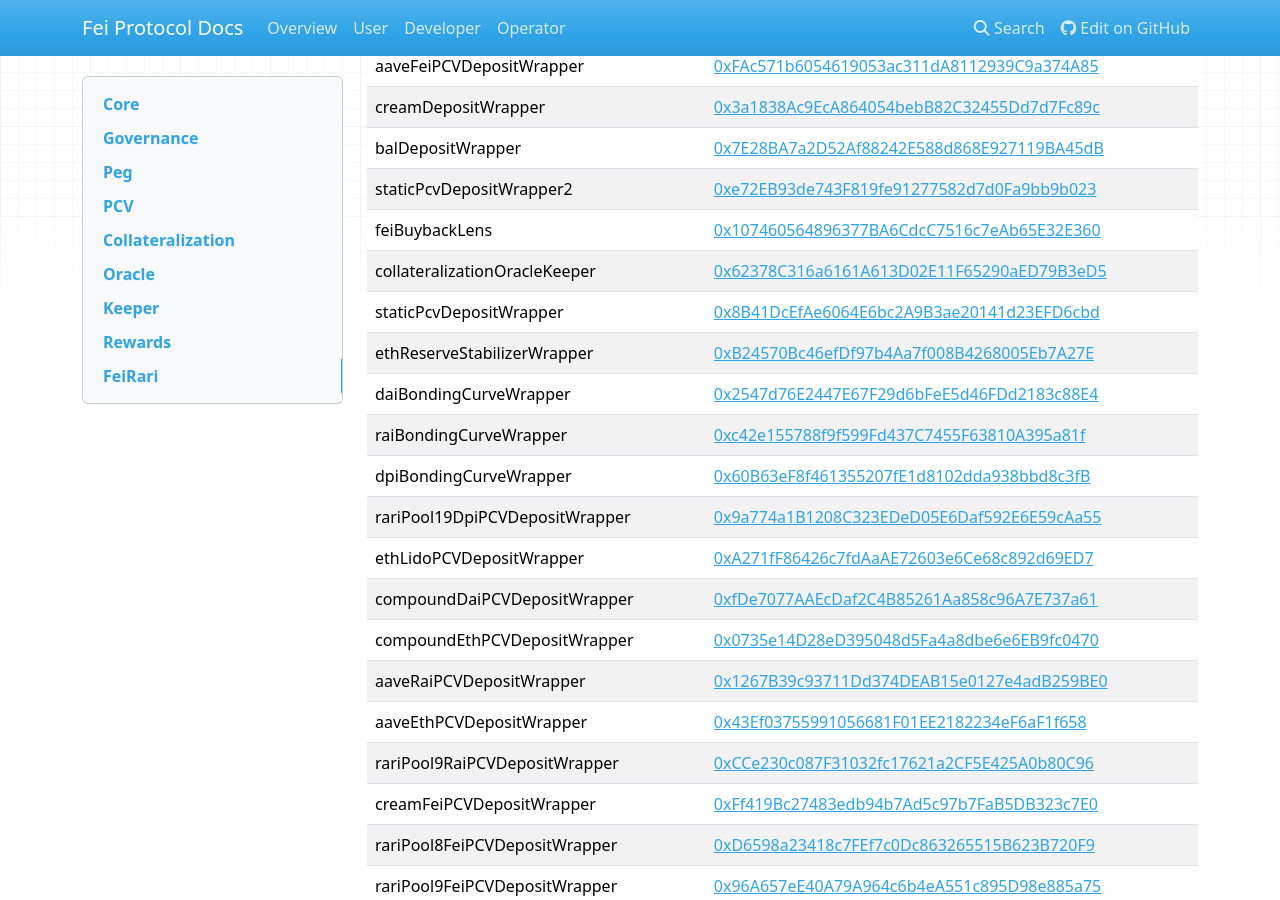
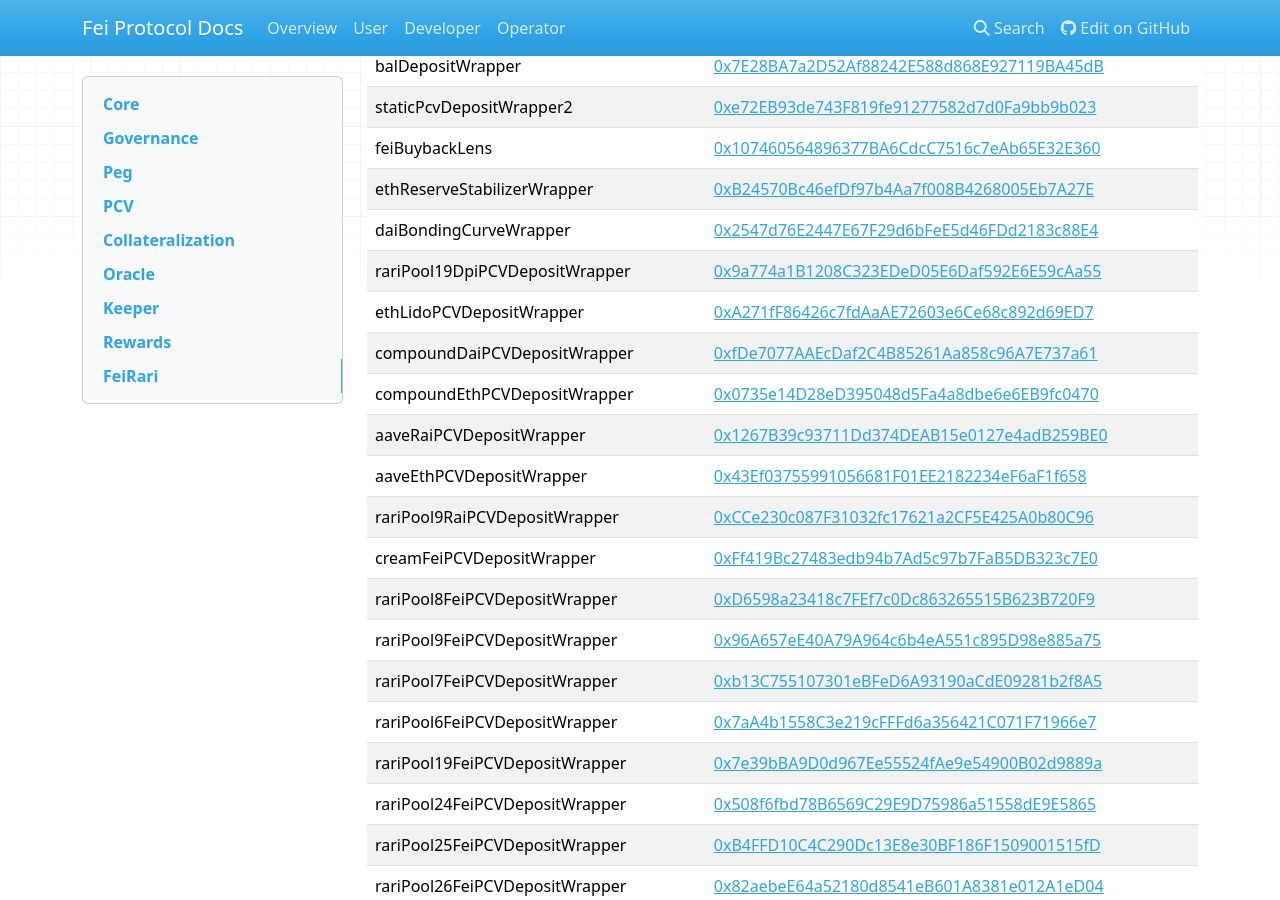
Before and after one commit to fei-protocol/fei-docs, an MkDocs documentation site: the page built from docs/developers/addresses.md, in a window 1280 px wide and 900 px high, scrolled down 3510 px. Built offline with MkDocs 1.6.1, drawn with Linux system fonts in a browser that asks for light colours; nearby versions of some CDN libraries; some of the changed text lies outside the part shown.

Commit message:
addresses

```diff
--- a/docs/developers/addresses.md
+++ b/docs/developers/addresses.md
@@ -119,12 +117,8 @@
 | balDepositWrapper                  | [0x7E28BA7a2D52Af88242E588d868E927119BA45dB](https://etherscan.io/address/0x7E28BA7a2D52Af88242E588d868E927119BA45dB) |
 | staticPcvDepositWrapper2           | [0xe72EB93de743F819fe91277582d7d0Fa9bb9b023](https://etherscan.io/address/0xe72EB93de743F819fe91277582d7d0Fa9bb9b023) |
 | feiBuybackLens                     | [0x107460564896377BA6CdcC7516c7eAb65E32E360](https://etherscan.io/address/0x107460564896377BA6CdcC7516c7eAb65E32E360) |
-| collateralizationOracleKeeper      | [0x62378C316a6161A613D02E11F65290aED79B3eD5](https://etherscan.io/address/0x62378C316a6161A613D02E11F65290aED79B3eD5) |
-| staticPcvDepositWrapper            | [0x8B41DcEfAe6064E6bc2A9B3ae20141d23EFD6cbd](https://etherscan.io/address/0x8B41DcEfAe6064E6bc2A9B3ae20141d23EFD6cbd) |
 | ethReserveStabilizerWrapper        | [0xB24570Bc46efDf97b4Aa7f008B4268005Eb7A27E](https://etherscan.io/address/0xB24570Bc46efDf97b4Aa7f008B4268005Eb7A27E) |
 | daiBondingCurveWrapper             | [0x2547d76E2447E67F29d6bFeE5d46FDd2183c88E4](https://etherscan.io/address/0x2547d76E2447E67F29d6bFeE5d46FDd2183c88E4) |
-| raiBondingCurveWrapper             | [0xc42e155788f9f599Fd437C7455F63810A395a81f](https://etherscan.io/address/0xc42e155788f9f599Fd437C7455F63810A395a81f) |
-| dpiBondingCurveWrapper             | [0x60B63eF8f461355207fE1d8102dda938bbd8c3fB](https://etherscan.io/address/0x60B63eF8f461355207fE1d8102dda938bbd8c3fB) |
 | rariPool19DpiPCVDepositWrapper     | [0x9a774a1B1208C323EDeD05E6Daf592E6E59cAa55](https://etherscan.io/address/0x9a774a1B1208C323EDeD05E6Daf592E6E59cAa55) |
 | ethLidoPCVDepositWrapper           | [0xA271fF86426c7fdAaAE72603e6Ce68c892d69ED7](https://etherscan.io/address/0xA271fF86426c7fdAaAE72603e6Ce68c892d69ED7) |
 | compoundDaiPCVDepositWrapper       | [0xfDe7077AAEcDaf2C4B85261Aa858c96A7E737a61](https://etherscan.io/address/0xfDe7077AAEcDaf2C4B85261Aa858c96A7E737a61) |
```
Also changed, not shown: other parts of docs/developers/addresses.md (+3 -5 lines).
